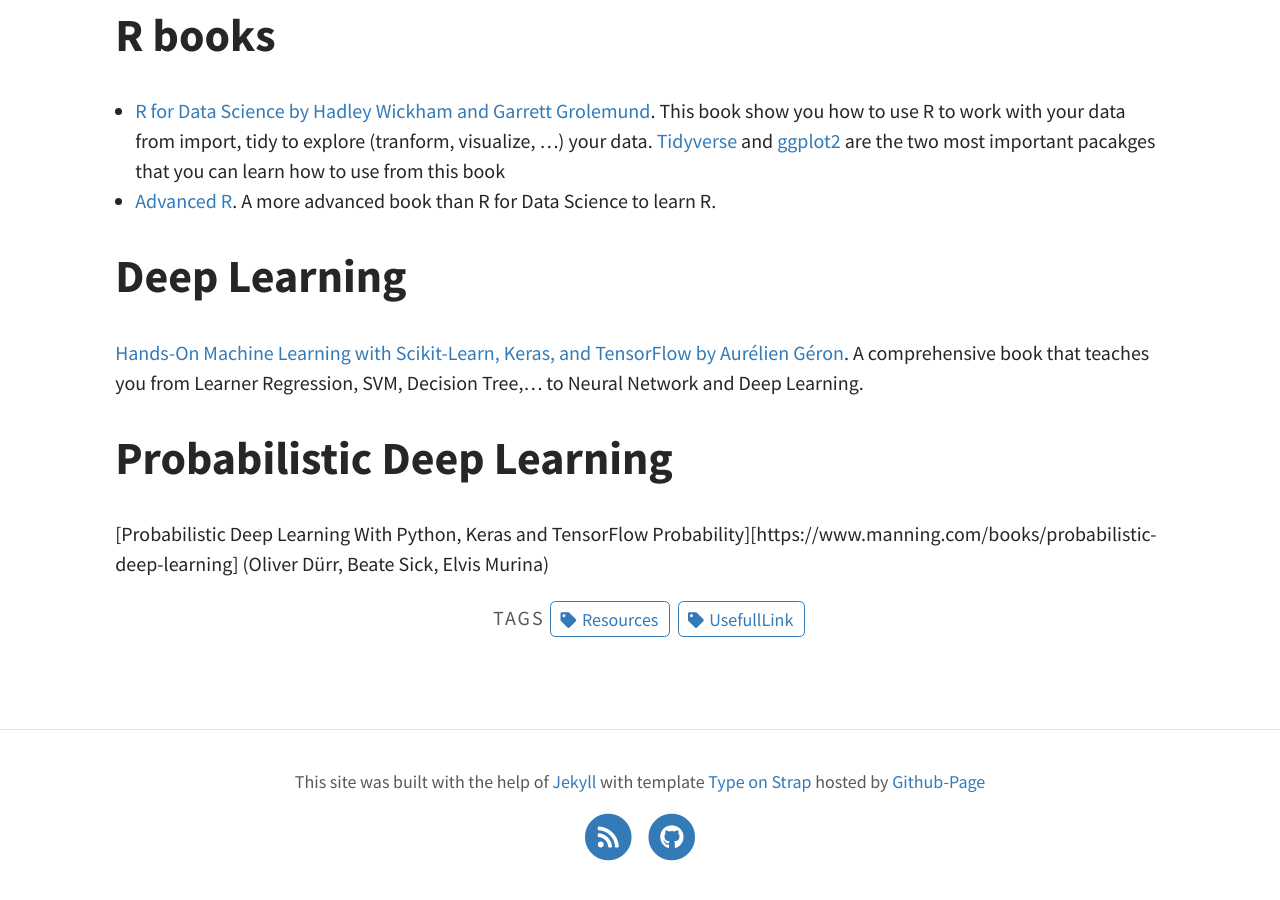
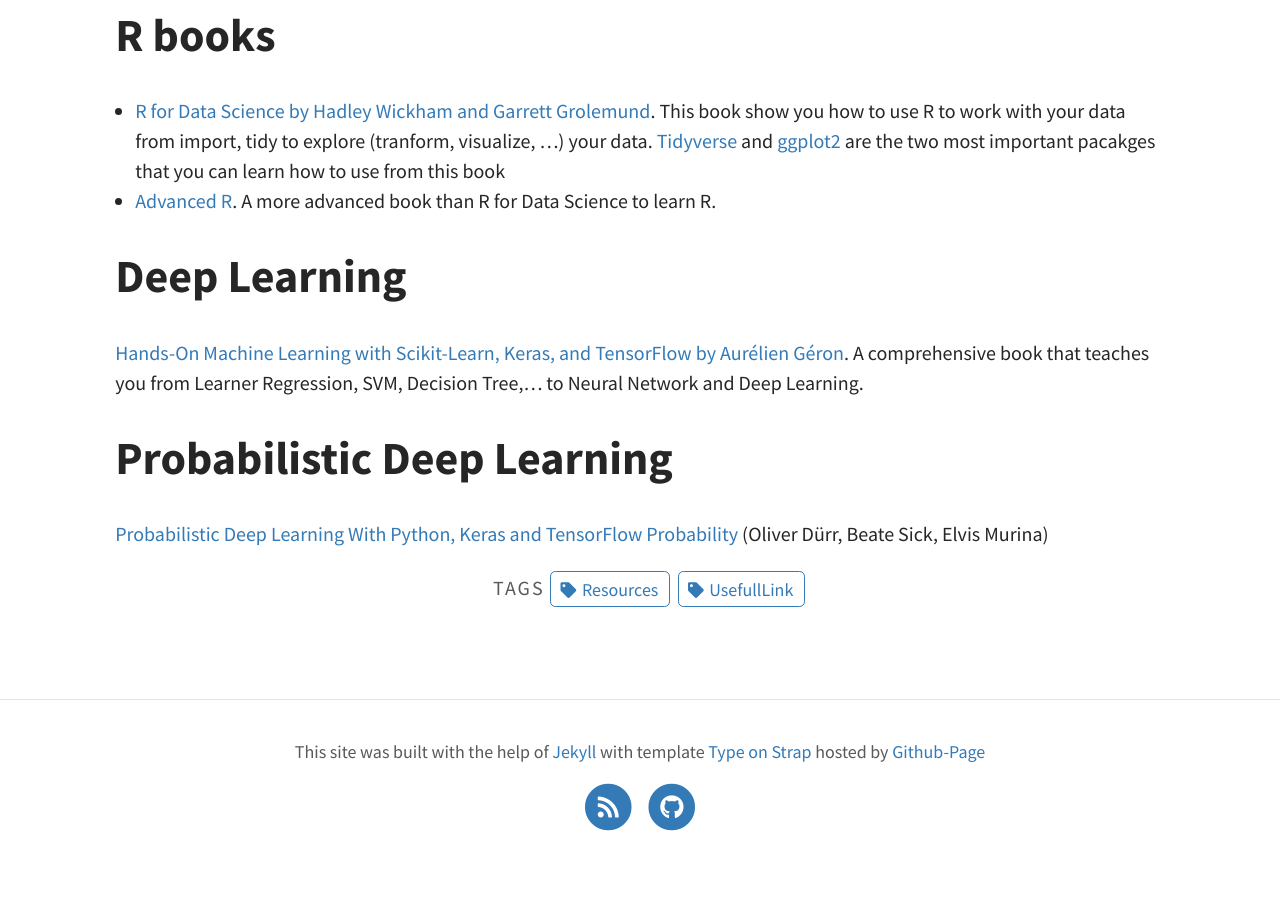
Before and after one commit to tranktle/porfolio, a Jekyll site: the page built from pages/resources.md, in a window 1280 px wide and 900 px high, scrolled down 743 px. Built offline with Jekyll 4.4.1, drawn with Linux system fonts in a browser that asks for light colours; after the commit the page ends 1613 px from its top, so only the background shows below that.

Commit message:
Update resources.md

```diff
--- a/pages/resources.md
+++ b/pages/resources.md
@@ -23,4 +23,4 @@
 
 # Probabilistic Deep Learning
 
-[Probabilistic Deep Learning With Python, Keras and TensorFlow Probability][https://www.manning.com/books/probabilistic-deep-learning] (Oliver Dürr, Beate Sick, Elvis Murina)
+[Probabilistic Deep Learning With Python, Keras and TensorFlow Probability](https://www.manning.com/books/probabilistic-deep-learning) (Oliver Dürr, Beate Sick, Elvis Murina)
```
